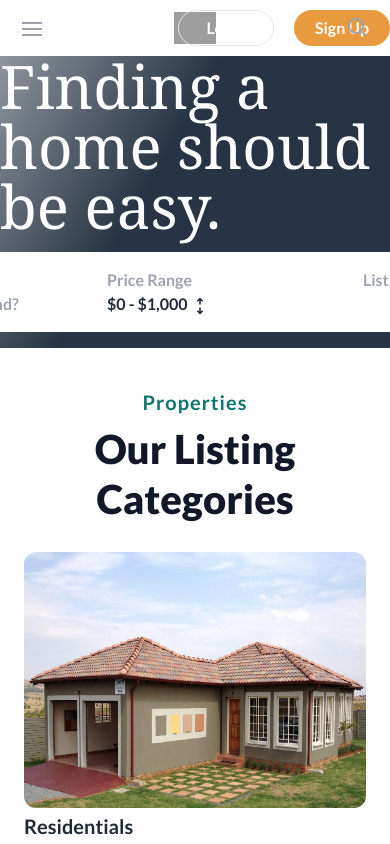
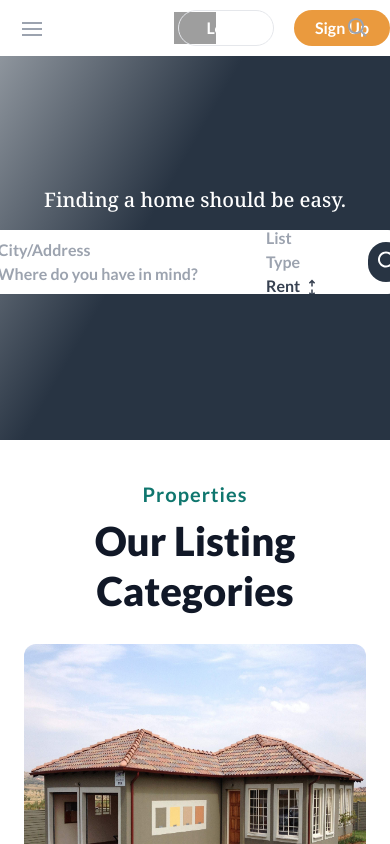
Before and after one commit to afizsavage/propati, a Next.js app: page / in a window 390 px wide. Shown: the top 844 px of the page. Built offline with nearby package versions, Linux system fonts and the light colour scheme; grey boxes are pictures that could not be loaded.

Commit message:
Make search bar responsive

```diff
--- a/src/components/heroSection.tsx
+++ b/src/components/heroSection.tsx
@@ -3,20 +3,22 @@ import { CustomSelect } from './utils';
 
 const HeroSection = () => {
   const priceRanges = [
-    '$0 - $1,000',
-    '$1,000+ - $2,000',
-    '2,000+ - $3,000',
-    '3,000+ - $4,000',
-    '4,000+ - $5,000+',
+    '$0 - $4,000',
+    '$4,000+ - $8,000',
+    '8,000+ - $12,000',
+    '12,000+ - $16,000',
+    '160,000+ - $200,000+',
   ];
 
+  const listingType = ['Rent', 'Buy', 'Lease'];
+
   return (
-    <section className="md:h-200 gradient flex flex-col items-center justify-center w-full ">
-      <h1 className="text-6xl text-white font-Noto">
+    <section className="h-96 md:h-200 gradient flex flex-col items-center justify-center w-full ">
+      <h1 className="text-xl font-medium md:text-6xl text-white font-Noto">
         Finding a home should be easy.
       </h1>
       <div className="my-4">
-        <div className="bg-white flex overflow-visible items-center h-20 rounded-full">
+        <div className="w-full md:w-auto overflow-hidden bg-white flex md:overflow-visible items-center h-16 md:h-20 rounded-full">
           <div className="h-full w-72 px-7 py-0 flex flex-col hover:bg-gray-200 justify-center rounded-full">
             <label
               htmlFor="location"
@@ -29,10 +31,10 @@ const HeroSection = () => {
               name="location"
               type="text"
               placeholder="Where do you have in mind?"
-              className="focus:outline-none bg-transparent text-gray-800 font-bold active:outline-none"
+              className="focus:outline-none bg-transparent text-gray-700 font-bold active:outline-none"
             />
           </div>
-          <div className="relative h-full flex flex-col justify-center w-64 py-0 px-7 hover:bg-gray-200 rounded-full">
+          <div className="hidden relative h-full md:flex flex-col justify-center w-60 py-0 px-7 hover:bg-gray-200 rounded-full">
             <label
               htmlFor="location"
               className="block font-semibold text-gray-400"
@@ -41,23 +43,23 @@ const HeroSection = () => {
             </label>
             <CustomSelect
               options={priceRanges}
-              selectStyle="static inline-block h-auto w-full text-base text-gray-800 font-bold"
+              selectStyle="static inline-block h-auto w-full text-base text-gray-700 font-bold"
               optionsStyle="absolute bg-white h-cus w-full z-20 "
               setValue={true}
             />
           </div>
-          <div className="h-full w-48 px-7 py-0 flex flex-col hover:bg-gray-200 justify-center rounded-full">
+          <div className="w-30 relative h-full flex flex-col justify-center md:w-60 py-0 px-7 hover:bg-gray-200 rounded-full">
             <label
               htmlFor="location"
               className="block font-semibold text-gray-400"
             >
-              Listing Type
+              List Type
             </label>
-            <input
-              id="location"
-              name="location"
-              type="text"
-              className="focus:outline-none bg-transparent text-gray-800 font-bold capitalize active:outline-none"
+            <CustomSelect
+              options={listingType}
+              selectStyle="static inline-block h-auto w-full text-base text-gray-700 font-bold"
+              optionsStyle="absolute bg-white h-cus w-full z-20 "
+              setValue={true}
             />
           </div>
           <button className="h-10 w-10 text-2xl text-white flex justify-center items-center rounded-full bg-sprite mx-4">
```
